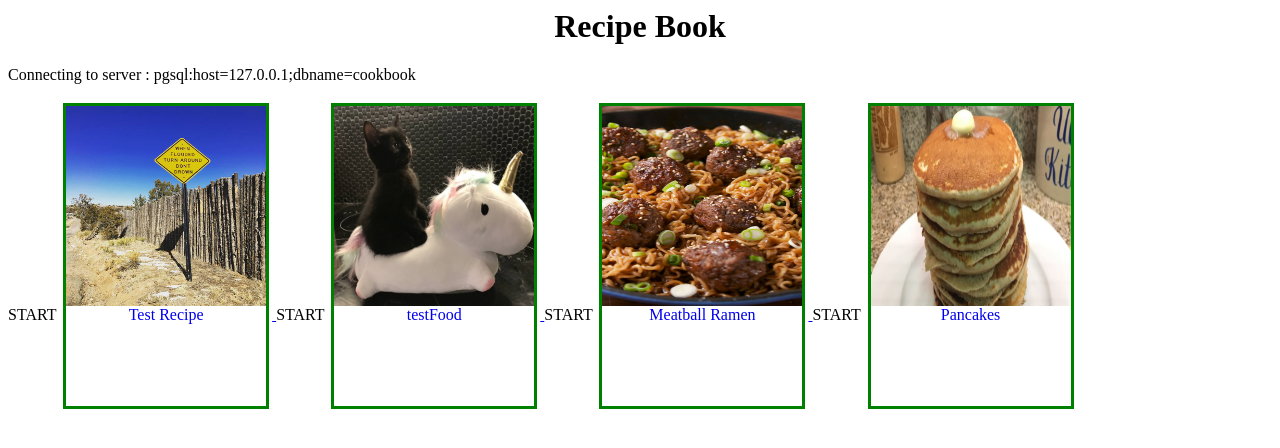
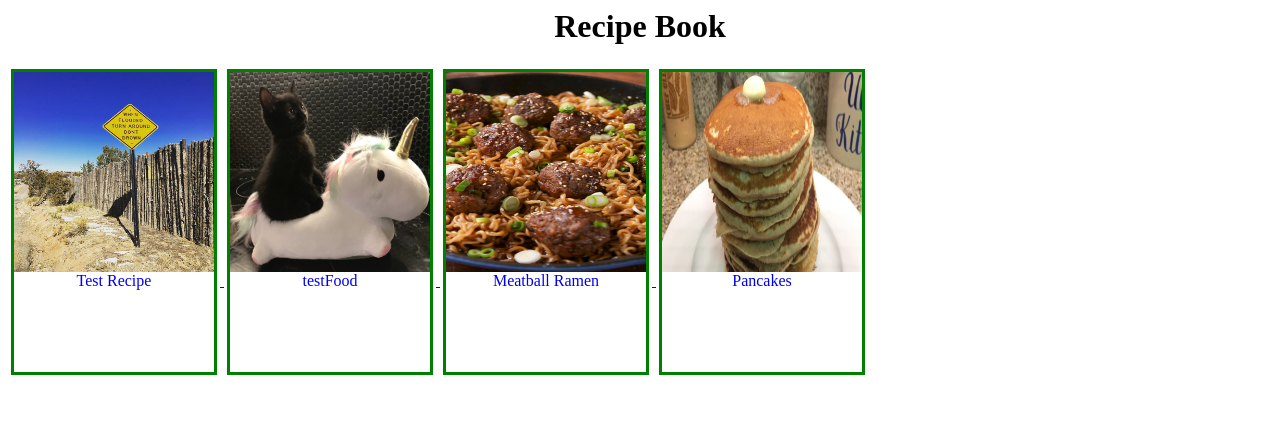
Before and after one commit to CodyAslett/CS213, a PHP site: the page made by assignments/Prove/week 5/index.php in a window 1280 px wide. Shown: the top 448 px of the page. Run offline with PHP 8.4, Linux system fonts and the light colour scheme; data comes from the database, SQL or seed files in the repository; some libraries are stand-ins or nearby versions.

Commit message:
week 5 removed testing code

```diff
--- a/assignments/Prove/week 5/index.php
+++ b/assignments/Prove/week 5/index.php
@@ -28,7 +28,6 @@
 *********************************************************************/
     function tile($recipieID)
     {
-      echo "START";
       try
       {
         global $db; // global allows me to access the variable inside the function. without it it wont work and yould have to make another server call
@@ -68,9 +67,6 @@
       <h1 class="topTitle">
         Recipe Book
       </h1>
-      <p>
-        <?php echo "Connecting to server : $server";?>
-      </p>
       <?php
         // make a tile for every recipe
         // if get too many recipies may want to limit this to a spcific number
```
